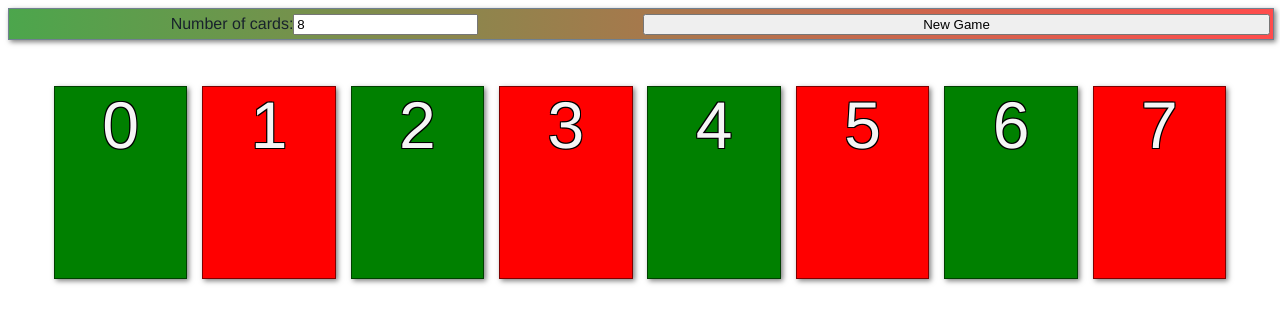
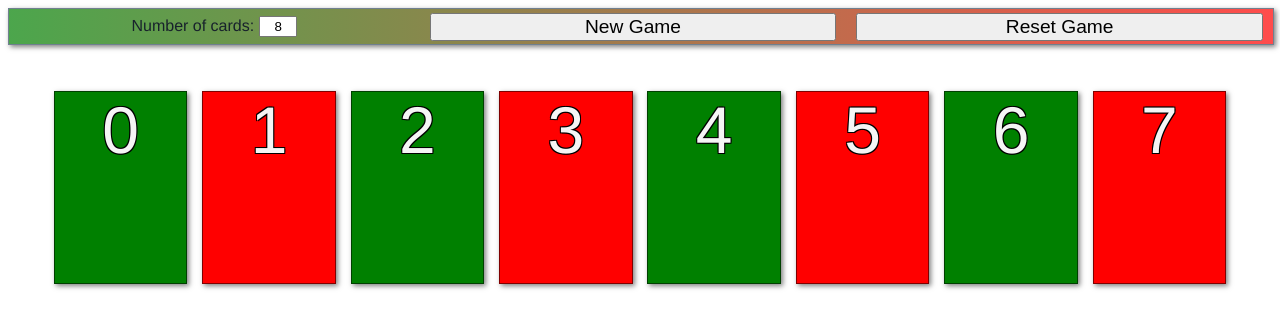
Before and after one commit to hippibruder/card_flip, a Vue app: page / in a window 1280 px wide. Shown: the top 328 px of the page. Built offline with nearby package versions, Linux system fonts and the light colour scheme.

Commit message:
refactor reset/restart

```diff
--- a/src/App.vue
+++ b/src/App.vue
@@ -1,7 +1,7 @@
 <template>
-  <settings @start-game="newGame"></settings>
+  <settings @new-game="newGame" @reset-game="resetGame"></settings>
   <card-list :cards="game.cards" @card-clicked="cardClicked"></card-list>
-  <game-over :win="game.win" :lose="game.lose" @new-game="newGame" @restart-game="restartGame"></game-over>
+  <game-over :win="game.win" :lose="game.lose" @new-game="newGame" @reset-game="resetGame"></game-over>
 </template>
 
 <script>
@@ -32,8 +32,8 @@ export default {
       }
       this.game = new Game(this.numCards);
     },
-    restartGame() {
-      this.game.restart();
+    resetGame() {
+      this.game.reset();
     },
     cardClicked(index) {
       this.game.removeCard(index);
--- a/src/Game.js
+++ b/src/Game.js
@@ -13,7 +13,7 @@ export default class Game {
         }
     }
 
-    restart() {
+    reset() {
         this.cards.forEach(card => {
             card.reset();
         });
@@ -56,8 +56,8 @@ export default class Game {
             return false;
         }
 
-        const notFlipped = this.leftovers.filter((c) => !c.flipped);
-        return this.leftovers.length === notFlipped.length;
+        const flipped = this.leftovers.filter(c => c.flipped);
+        return flipped.length === 0;
     }
 }
 
--- a/src/components/GameOver.vue
+++ b/src/components/GameOver.vue
@@ -13,8 +13,8 @@
       <input
         class="game-over-button"
         type="button"
-        value="Restart Game"
-        @click="restartGame"
+        value="Reset Game"
+        @click="resetGame"
       />
     </div>
   </div>
@@ -47,8 +47,8 @@ export default {
     newGame() {
       this.$emit("new-game");
     },
-    restartGame() {
-      this.$emit("restart-game");
+    resetGame() {
+      this.$emit("reset-game");
     },
   },
 };
--- a/src/components/Settings.vue
+++ b/src/components/Settings.vue
@@ -5,7 +5,8 @@
       <input id="num-cards" v-model.number="numCards" @wheel="handleScroll" />
     </div>
 
-    <input class="settings_item button" type="submit" value="New Game" />
+    <input class="settings_item button" type="button" value="New Game" @click="newGame"/>
+    <input class="settings_item button" type="button" value="Reset Game" @click="resetGame"/>
   </form>
 </template>
 
@@ -20,16 +21,19 @@ export default {
     };
   },
   methods: {
-    onSubmit() {
-      this.$emit("start-game", this.numCards);
+    newGame() {
+      this.$emit("new-game", this.numCards);
+    },
+    resetGame() {
+      this.$emit("reset-game");
     },
     handleScroll(event) {
       this.numCards += event.deltaY < 0 ? 1 : -1;
-      this.onSubmit();
+      this.newGame();
     },
   },
   created() {
-    this.onSubmit();
+    this.newGame();
   },
 };
 </script>
@@ -42,7 +46,7 @@ export default {
 
   background: linear-gradient(-90deg, rgba(255, 0, 0, 0.70), rgba(0, 128, 0, 0.70));
   width: 100%;
-  height: 30px;
+  height: 35px;
   margin-bottom: 25px;
 
   border: solid 1px;
@@ -55,9 +59,16 @@ export default {
   flex: 1;
   margin-left: 10px;
   margin-right: 10px;
+  size: 100vw;
 }
 
-.settings .button {
-  margin: 3px;
+#num-cards {
+  width: 30px;
+  text-align: center;
+  margin-left: 5px;
+}
+
+.settings_item.button {
+  font-size: 120%;
 }
 </style>
```
